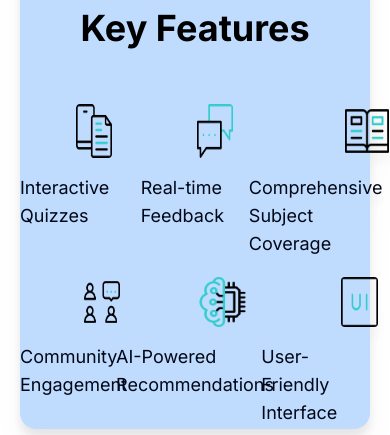
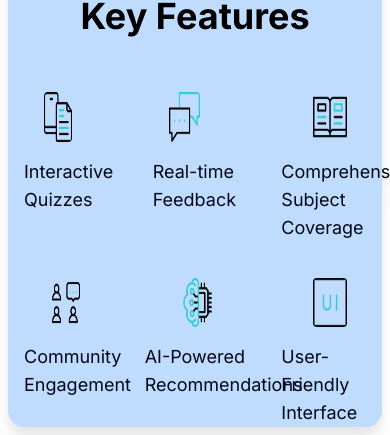
Before and after one commit to vpgits/sdgp-advert-page, a Next.js app: page / in a window 390 px wide. Shown: the part 756-1191 px from the top of the page. Built offline with nearby package versions, Linux system fonts and the light colour scheme.

Commit message:
Update grid layout and image alignment in Key Features section

```diff
--- a/app/page.tsx
+++ b/app/page.tsx
@@ -81,33 +81,33 @@ const App: React.FC = () => {
 
 
 
-<div className='p-5 bg-white lg:mt-20'>
+<div className='lg:p-5 bg-white lg:mt-20 p-2'>
 
   <div className="py-4 bg-blue-200 rounded-2xl drop-shadow-xl">
     <h2 className="text-black font-bold text-4xl text-center mb-10 pt-10">Key Features</h2>
-      <div className="grid grid-cols-3 gap-3 text-lg justify-items-center">
-        <div>
-          <img src={Image3.src} alt="Quizzes" className='size-1/3 ml-14 my-4 rounded-sm' />
+      <div className="grid grid-cols-3 lg:gap-3 text-lg lg:justify-items-center gap-9">
+        <div className='ml-4'>
+          <img src={Image3.src} alt="Quizzes" className='size-1/3 lg:ml-14 my-4 rounded-sm ml-5' />
           Interactive Quizzes
           </div>
-        <div>
-          <img src={Image4.src} alt="Feedback" className='size-1/3 ml-14 my-4 rounded-sm' />
+        <div className='ml-2'>
+          <img src={Image4.src} alt="Feedback" className='size-1/3 lg:ml-14 my-4 rounded-sm ml-4' />
           Real-time Feedback
           </div>
-        <div>
-          <img src={Image5.src} alt="Coverage" className='size-1/3 ml-24 my-4 rounded-sm' />
+        <div className='ml-0'>
+          <img src={Image5.src} alt="Coverage" className='size-1/3 lg:ml-24 my-4 rounded-sm ml-8' />
           Comprehensive Subject Coverage
           </div>
-        <div>
-          <img src={Image6.src} alt="Engagement" className='size-1/3 ml-16 my-4 rounded-sm' />
+        <div className='ml-4'>
+          <img src={Image6.src} alt="Engagement" className='size-1/3 lg:ml-16 my-4 rounded-sm ml-7' />
           Community Engagement
           </div>
-        <div>
-          <img src={Image7.src} alt="Recommendations" className='size-1/3 ml-20 my-4 rounded-sm' />
+        <div className='ml-0'>
+          <img src={Image7.src} alt="Recommendations" className='size-1/3 lg:ml-20 my-4 rounded-sm ml-9' />
           AI-Powered Recommendations
           </div>
-        <div>
-          <img src={Image8.src} alt="Interface" className='size-1/3 ml-20 my-4 rounded-sm' />
+        <div className='ml-0'>
+          <img src={Image8.src} alt="Interface" className='size-1/3 lg:ml-20 my-4 rounded-sm ml-8' />
           User-Friendly Interface
           </div>
       </div>
```
